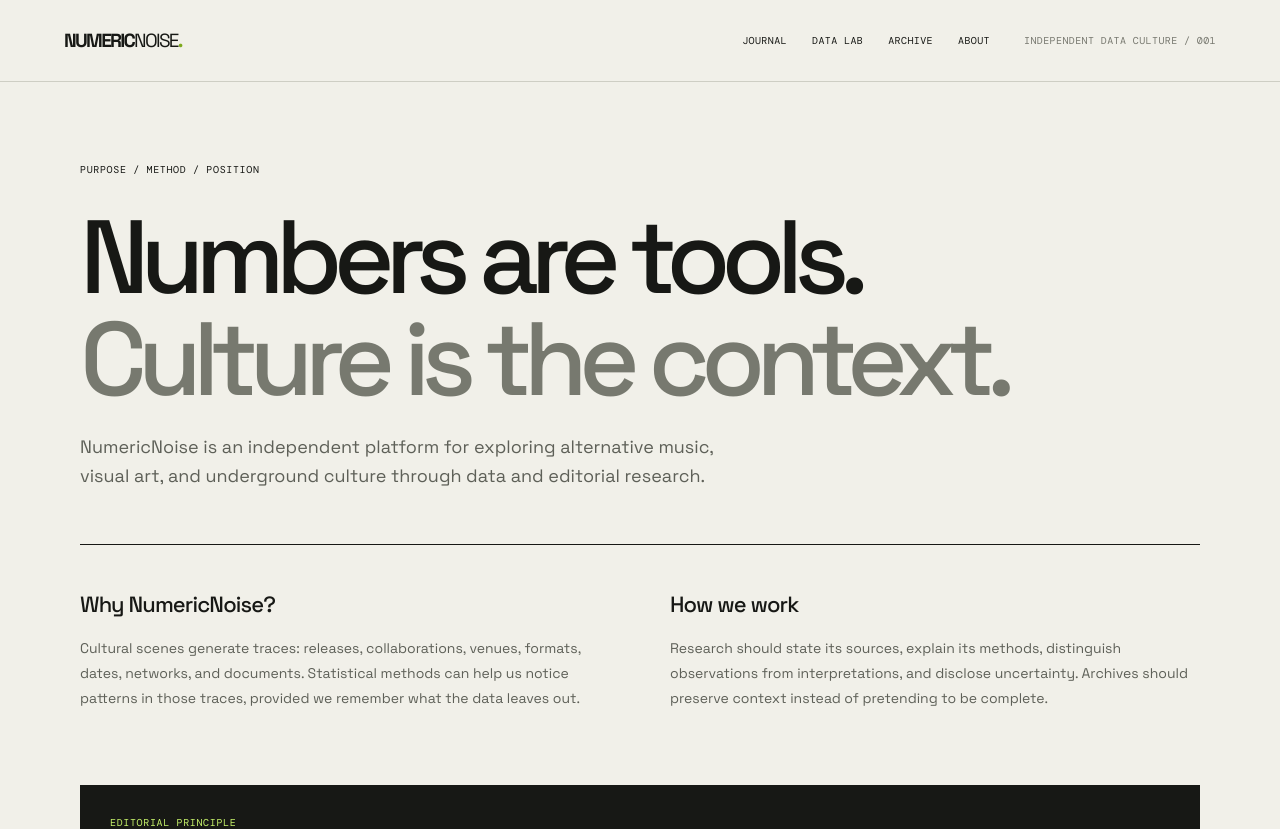
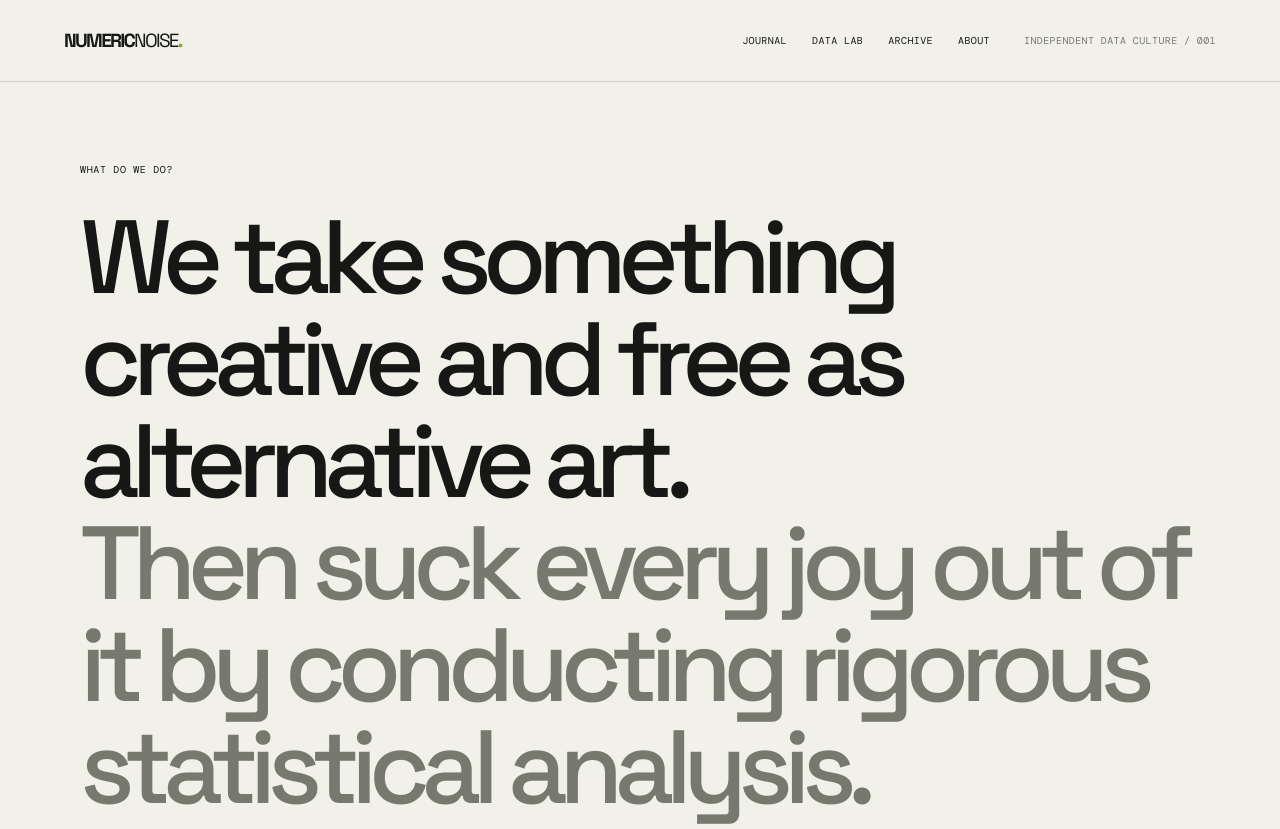
Before and after one commit to atanasovicaleksandar/numericnoise, a Next.js app: page /about in a window 1280 px wide. Shown: the top 829 px of the page. Built offline with nearby package versions, Linux system fonts and the light colour scheme.

Commit message:
Reworked some words...

```diff
--- a/src/app/about/page.tsx
+++ b/src/app/about/page.tsx
@@ -8,25 +8,22 @@ export const metadata: Metadata = {
 export default function AboutPage() {
   return (
     <section className="section-wrap page-section about-page">
-      <div className="eyebrow">PURPOSE / METHOD / POSITION</div>
-      <h1 className="page-title">Numbers are tools.<br /><span>Culture is the context.</span></h1>
+      <div className="eyebrow">What do we do?</div>
+      <h1 className="page-title">We take something creative and free as alternative art.<br /><span>Then suck every joy out of it by conducting rigorous statistical analysis.</span></h1>
       <p className="page-lede">
-        NumericNoise is an independent platform for exploring alternative
-        music, visual art, and underground culture through data and editorial
-        research.
+        NumericNoise is built with the aim to approach data through a medium more reserved for creatives.
       </p>
       <div className="about-columns">
         <div>
-          <h2>Why NumericNoise?</h2>
+          <h2>Why?</h2>
           <p>
-            Cultural scenes generate traces: releases, collaborations, venues,
-            formats, dates, networks, and documents. Statistical methods can
-            help us notice patterns in those traces, provided we remember what
-            the data leaves out.
+            Quite easy. Infodumping in a structured form.
+            Having a way to go over certain topics and ideas,
+            while also learning about statistical approaches and data analysis
           </p>
         </div>
         <div>
-          <h2>How we work</h2>
+          <h2>What we do?</h2>
           <p>
             Research should state its sources, explain its methods, distinguish
             observations from interpretations, and disclose uncertainty.
```
